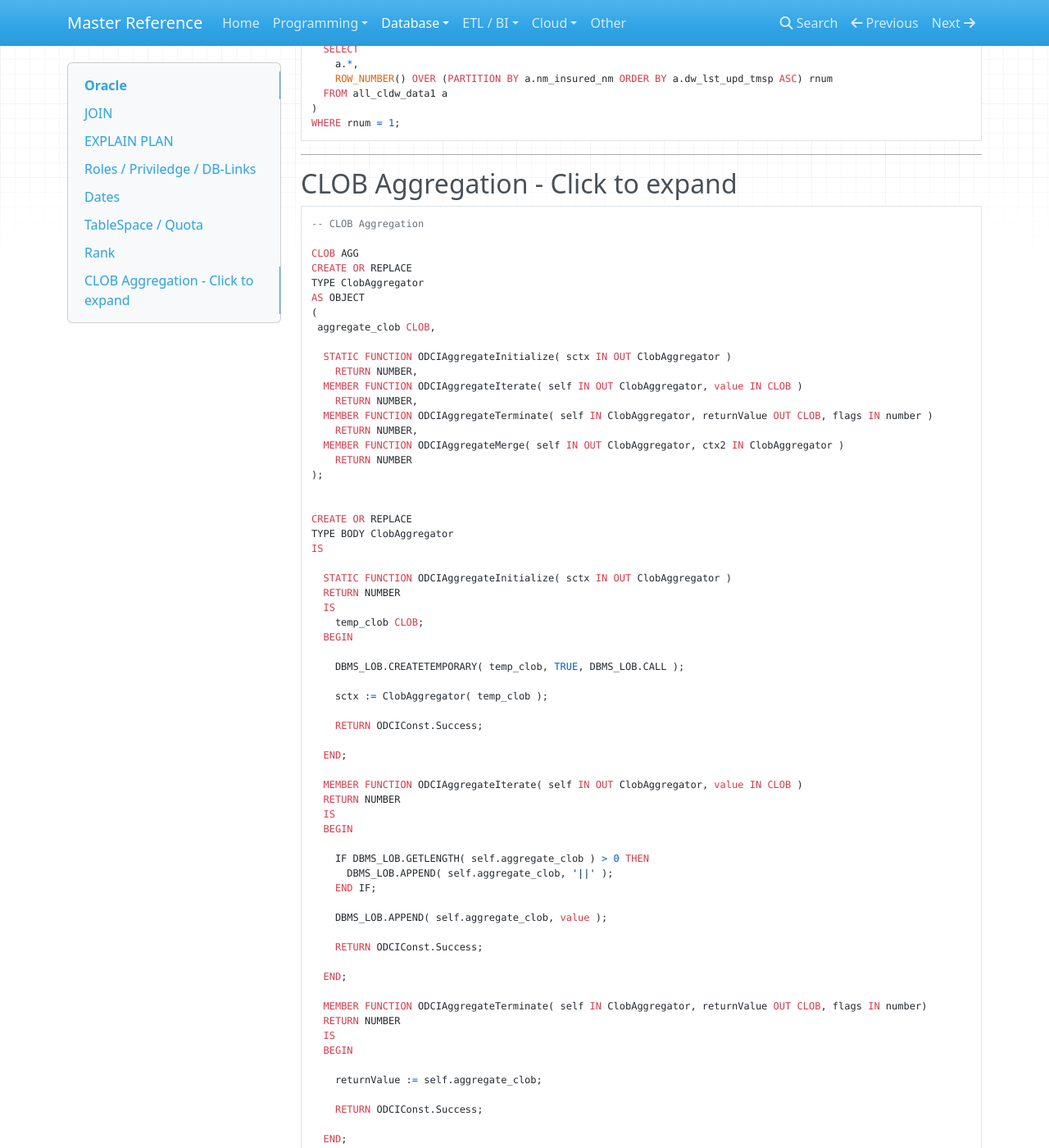
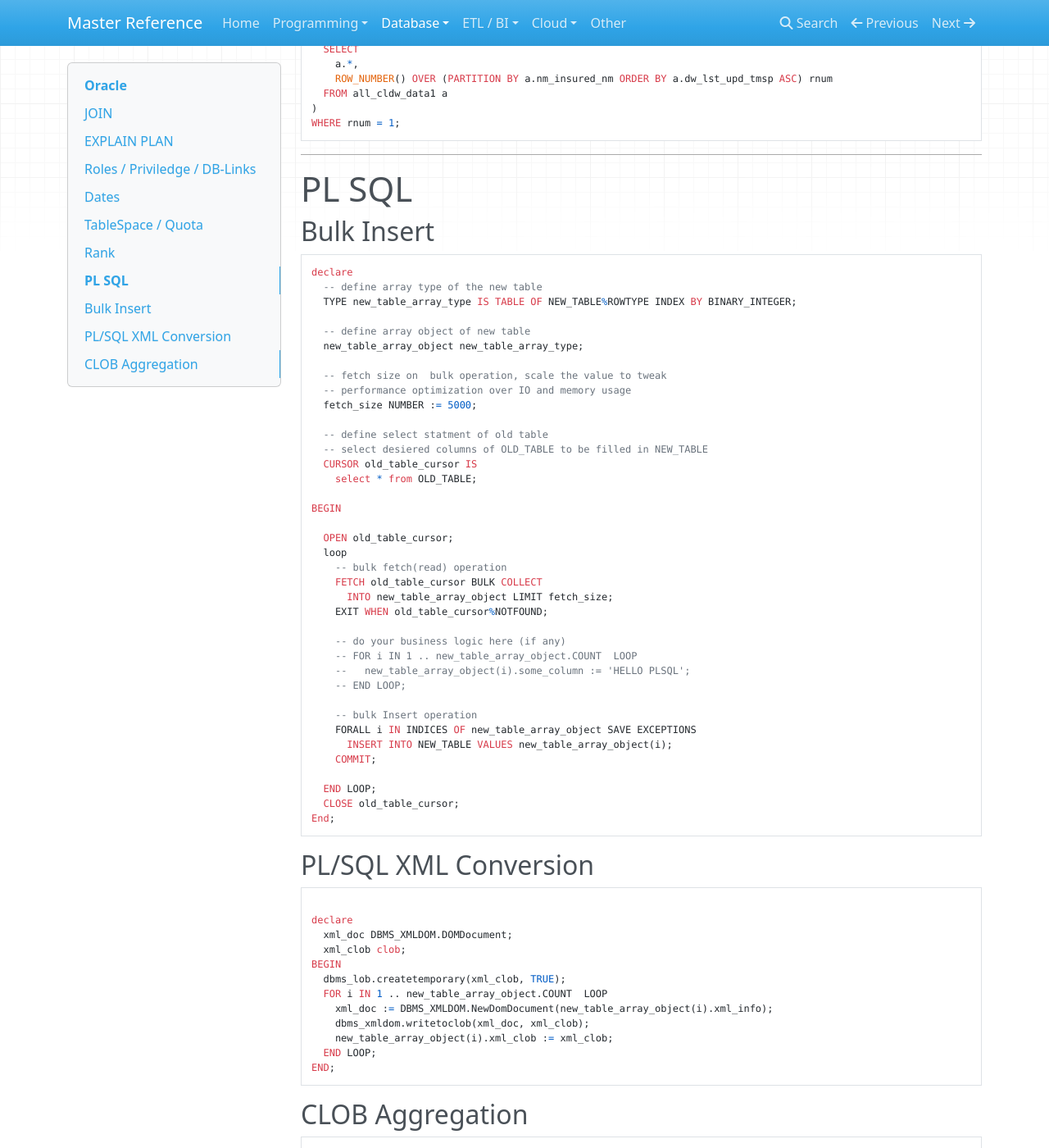
Before and after one commit to flarco/ref-docs, an MkDocs documentation site: the page built from docs/database/oracle.md, in a window 1280 px wide and 1400 px high, scrolled down 2225 px. Shown: the whole window at 82% size. Built offline with MkDocs 1.6.1, drawn with Linux system fonts in a browser that asks for light colours; nearby versions of some CDN libraries; old or Windows-style settings are respelled for this version of MkDocs.

Commit message:
add bulk insert + xml

````diff
--- a/docs/database/oracle.md
+++ b/docs/database/oracle.md
@@ -129,8 +129,69 @@ WHERE rnum = 1;
 
 ---
 
+# PL SQL
 
-## CLOB Aggregation - Click to expand
+## Bulk Insert
+
+```sql
+declare
+  -- define array type of the new table
+  TYPE new_table_array_type IS TABLE OF NEW_TABLE%ROWTYPE INDEX BY BINARY_INTEGER;
+
+  -- define array object of new table
+  new_table_array_object new_table_array_type;
+
+  -- fetch size on  bulk operation, scale the value to tweak
+  -- performance optimization over IO and memory usage
+  fetch_size NUMBER := 5000;
+
+  -- define select statment of old table
+  -- select desiered columns of OLD_TABLE to be filled in NEW_TABLE
+  CURSOR old_table_cursor IS
+    select * from OLD_TABLE;
+
+BEGIN
+
+  OPEN old_table_cursor;
+  loop
+    -- bulk fetch(read) operation
+    FETCH old_table_cursor BULK COLLECT
+      INTO new_table_array_object LIMIT fetch_size;
+    EXIT WHEN old_table_cursor%NOTFOUND;
+
+    -- do your business logic here (if any)
+    -- FOR i IN 1 .. new_table_array_object.COUNT  LOOP
+    --   new_table_array_object(i).some_column := 'HELLO PLSQL';
+    -- END LOOP;
+
+    -- bulk Insert operation
+    FORALL i IN INDICES OF new_table_array_object SAVE EXCEPTIONS
+      INSERT INTO NEW_TABLE VALUES new_table_array_object(i);
+    COMMIT;
+
+  END LOOP;
+  CLOSE old_table_cursor;
+End;
+```
+
+## PL/SQL XML Conversion
+
+```sql
+
+declare
+  xml_doc DBMS_XMLDOM.DOMDocument;
+  xml_clob clob;
+BEGIN
+  dbms_lob.createtemporary(xml_clob, TRUE);
+  FOR i IN 1 .. new_table_array_object.COUNT  LOOP
+    xml_doc := DBMS_XMLDOM.NewDomDocument(new_table_array_object(i).xml_info);
+    dbms_xmldom.writetoclob(xml_doc, xml_clob);
+    new_table_array_object(i).xml_clob := xml_clob;
+  END LOOP;
+END;
+```
+
+## CLOB Aggregation
 
 
 ```sql
````
